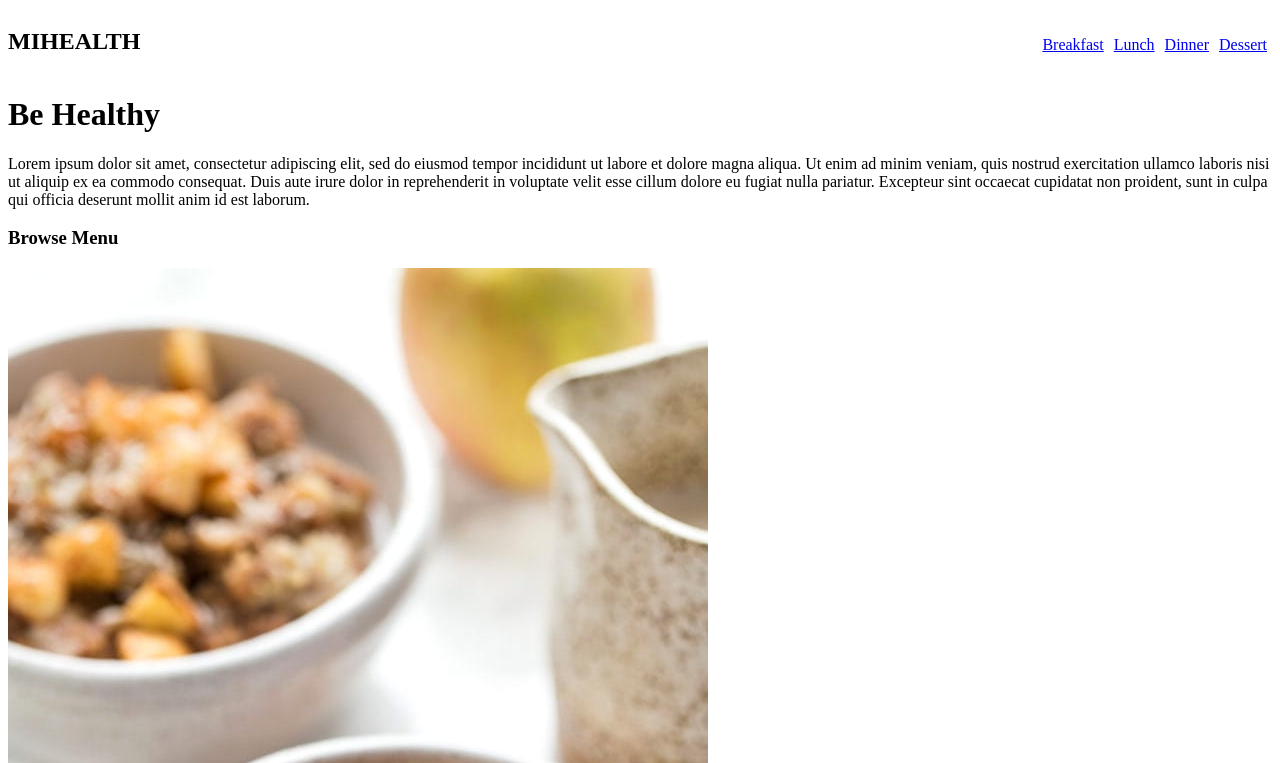
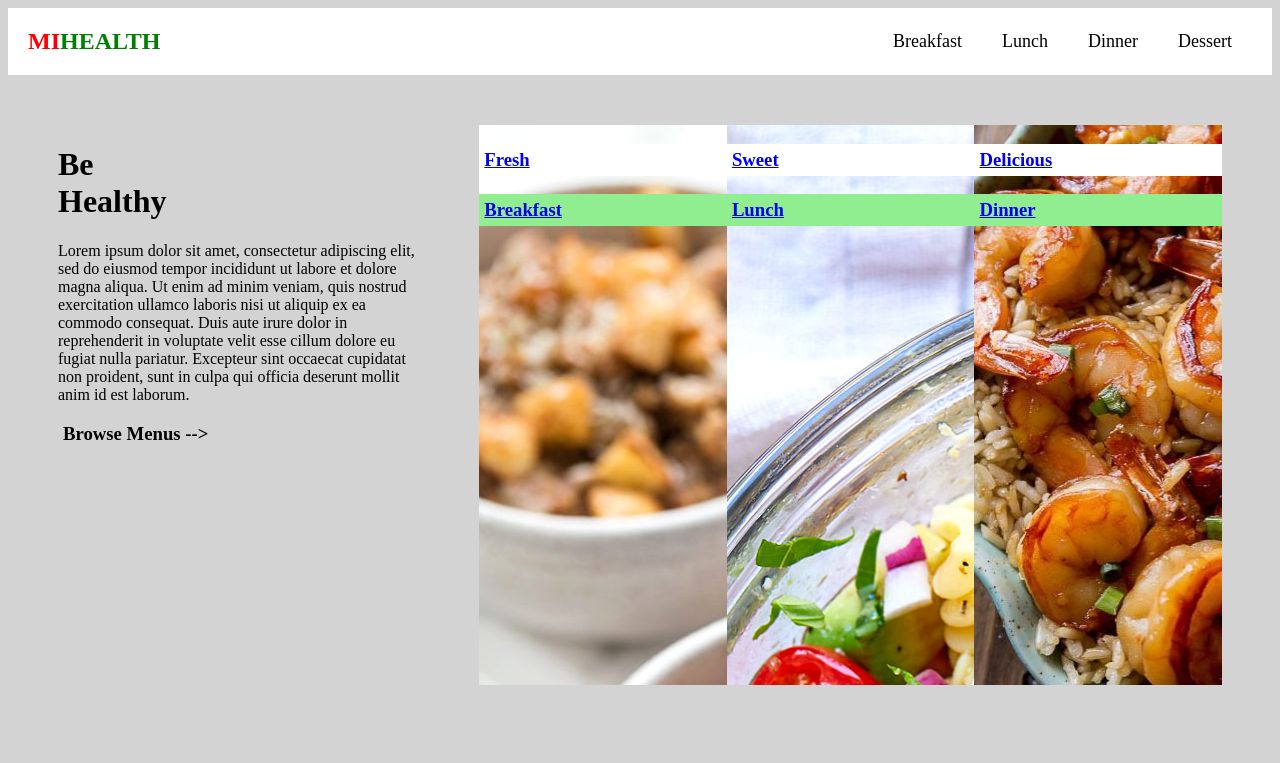
Before and after one commit to TannerGarner/MtechSimpleWebsiteProject, a plain HTML site: page index.html in a window 1280 px wide. Shown: the top 763 px of the page. Drawn offline with Linux system fonts and the light colour scheme.

Commit message:
Modify index.html and main.css | Better Styles and Structure

```diff
--- a/index.html
+++ b/index.html
@@ -8,7 +8,7 @@
 </head>
 <body>
     <nav>
-        <h2>MIHEALTH</h2>
+        <h2><a href="#"><span class="red">MI</span>HEALTH</a></h2>
         <ul>
             <li><a href="#">Breakfast</a></li>
             <li><a href="#">Lunch</a></li>
@@ -16,17 +16,33 @@
             <li><a href="#">Dessert</a></li>
         </ul>
     </nav>
-    <div>
-        <h1>Be Healthy</h1>
-        <p>Lorem ipsum dolor sit amet, consectetur adipiscing elit, sed do eiusmod tempor incididunt ut labore et dolore magna aliqua.
-            Ut enim ad minim veniam, quis nostrud exercitation ullamco laboris nisi ut aliquip ex ea commodo consequat.
-            Duis aute irure dolor in reprehenderit in voluptate velit esse cillum dolore eu fugiat nulla pariatur.
-            Excepteur sint occaecat cupidatat non proident, sunt in culpa qui officia deserunt mollit anim id est laborum.
-        </p>
-        <h3>Browse Menu</h3>
-        <div><img src="./images/apple-breakfast-quinoa.jpg" alt="breakfast-image">Fresh Breakfast</div>
-        <div><img src="./images/pasta-salad-recipe-for-lunch.jpg" alt="lunch-image">Sweet Lunch</div>
-        <div><img src="./images/shrimp-dinner.jpg" alt="dinner-image">Delicious Dinner</div>
+    <div class="content">
+        <div class="text">
+            <h1>Be <br> Healthy</h1>
+            <p>Lorem ipsum dolor sit amet, consectetur adipiscing elit, sed do eiusmod tempor incididunt ut labore et dolore magna aliqua.
+                Ut enim ad minim veniam, quis nostrud exercitation ullamco laboris nisi ut aliquip ex ea commodo consequat.
+                Duis aute irure dolor in reprehenderit in voluptate velit esse cillum dolore eu fugiat nulla pariatur.
+                Excepteur sint occaecat cupidatat non proident, sunt in culpa qui officia deserunt mollit anim id est laborum.
+            </p>
+            <h3><a href="#">Browse Menus --&gt; </a></h3>
+        </div>
+        <div class="pictures">
+            <a href="#" class="breakfast">
+                <div>
+                    <h3 class="whiteback">Fresh</h3><h3 class="greenback">Breakfast</h3>
+                </div>
+            </a>
+            <a href="#" class="lunch">
+                <div>
+                    <h3 class="whiteback">Sweet</h3><h3 class="greenback">Lunch</h3>
+                </div>
+            </a>
+            <a href="#" class="dinner">
+                <div>
+                    <h3 class="whiteback">Delicious</h3><h3 class="greenback">Dinner</h3>
+                </div>
+            </a>
+        </div>
     </div>
 </body>
 </html>
--- a/main.css
+++ b/main.css
@@ -1,16 +1,113 @@
+html{
+    background-color: lightgray;
+}
+
+body{
+    height: 100vh;
+}
+
 nav{
     display: flex;
     justify-content: space-between;
+    padding: 20px;
+    margin: 0;
+    background-color: white;
+}
+
+h2>a{
+    text-decoration: none;
+    color: green;
+}
+
+h2{
+    margin: 0;
+}
+
+.red{
+    color: red;
 }
 
 nav>ul{
     display: flex;
-    align-items: right;
-    justify-content: flex-end space-between;
-    align-items:flex-end;
+    justify-content: space-between;
+    align-items: center;
+    margin: 0;
+    padding: 0;
 }
 
 nav>ul>li{
     list-style: none;
-    padding: 5px 5px 5px 5px;
 }
+
+nav>ul>li>a{
+    text-decoration: none;
+    font-size: large;
+    color: black;
+    padding: 10px 20px 10px 20px;
+    transition: 0.5s ease
+}
+
+nav>ul>li>a:hover{
+    background-color: darkred;
+    color: white;
+}
+
+.content{
+    height: 70%;
+    background-color: lightgray;
+    padding: 50px;
+    display: flex;
+}
+
+.text{
+    flex-grow: 1;
+    flex-basis: 0;
+    margin-right: 50px;
+}
+
+.pictures{
+    display: flex;
+    flex-grow: 2;
+    flex-basis: 0;
+}
+
+.breakfast{
+    background-image: url("./images/apple-breakfast-quinoa.jpg");
+    flex-grow: 1;
+    flex-basis: 0;
+}
+
+.lunch{
+    background-image: url("./images/pasta-salad-recipe-for-lunch.jpg");
+    flex-grow: 1;
+    flex-basis: 0;
+}
+
+.dinner{
+    background-image: url("./images/shrimp-dinner.jpg");
+    flex-grow: 1;
+    flex-basis: 0;
+}
+
+.whiteback{
+    background-color: white;
+    padding: 5px;
+}
+
+.greenback{
+    background-color: lightgreen;
+    padding: 5px;
+
+}
+
+h3>a{
+    padding: 5px;
+    text-decoration: none;
+    color: black;
+    transition: 0.5s ease
+}
+
+h3>a:hover{
+    background-color: darkred;
+    color: white;
+}
```
